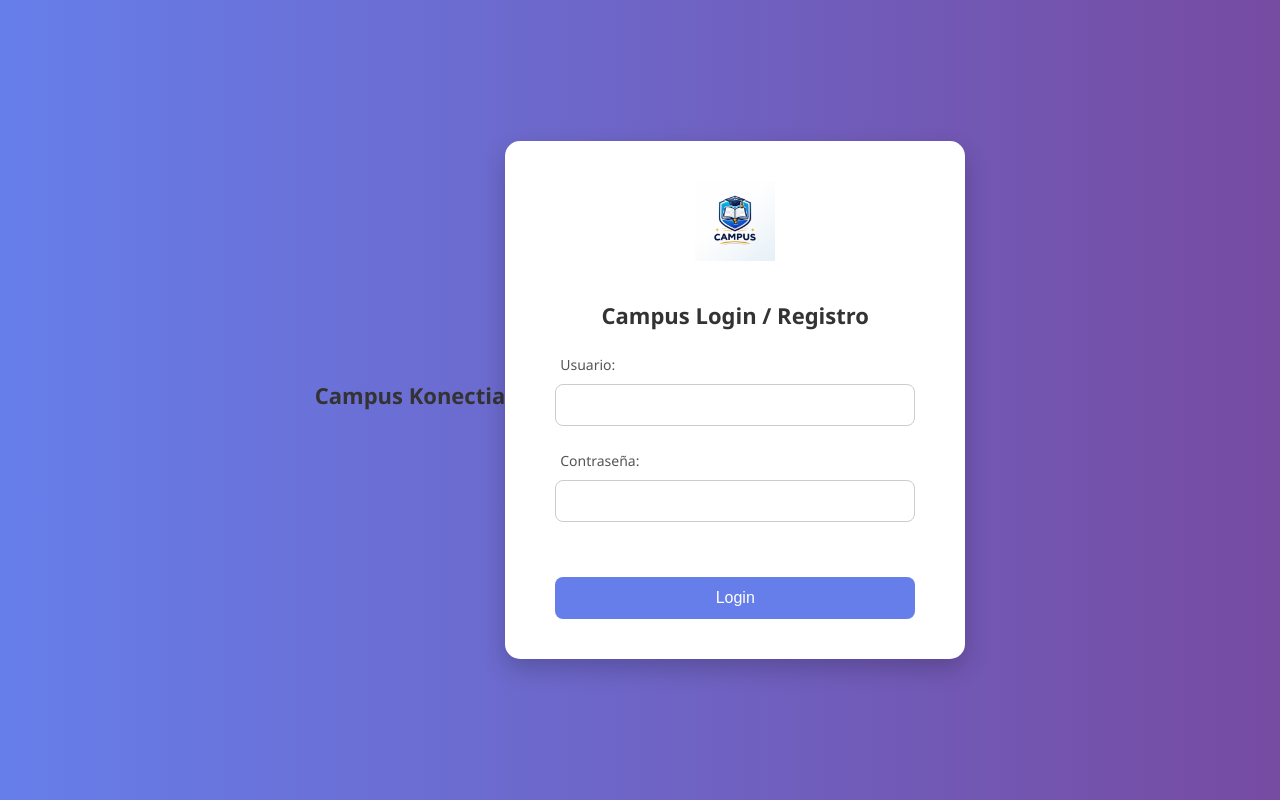
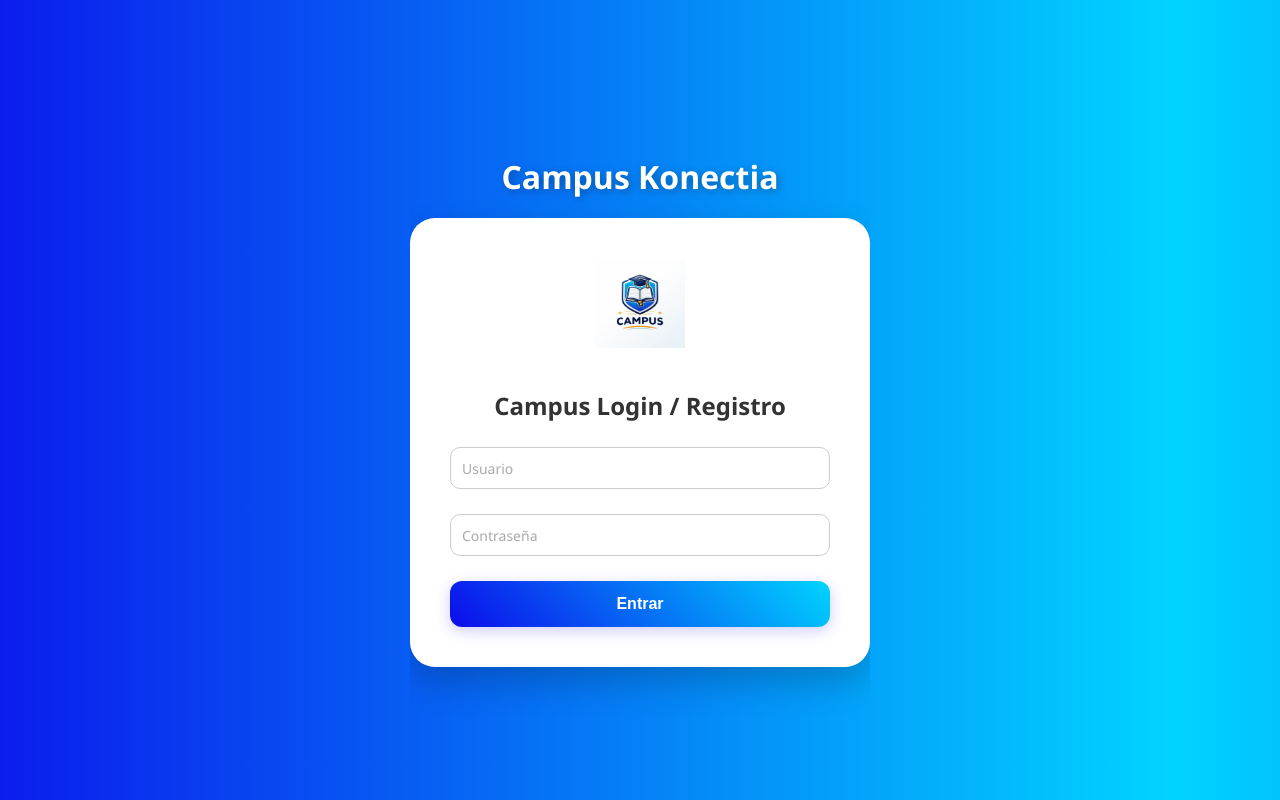
Before and after one commit to desireekonectia-coder/campus, a Flask app: page / in a window 1280 px wide. Run offline with Flask 3, Linux system fonts and the light colour scheme; some libraries are stand-ins or nearby versions.

Commit message:
Poner bonito

```diff
--- a/static/css/style.css
+++ b/static/css/style.css
@@ -1,91 +1,130 @@
-body {
+/* 1. Ajuste Global y Fuente */
+body, html {
+    margin: 0;
+    padding: 0;
+    height: 100%;
     font-family: 'Segoe UI', Tahoma, Geneva, Verdana, sans-serif;
-    background: linear-gradient(to right, #667eea, #764ba2);
+    overflow: hidden;
     display: flex;
+    flex-direction: column;
+    align-items: center;
     justify-content: center;
-    align-items: center;
-    height: 100vh;
-    margin: 0;
 }
 
-.container {
-    background-color: #fff;
-    padding: 40px 50px;
-    border-radius: 15px;
-    box-shadow: 0 10px 25px rgba(0,0,0,0.2);
-    width: 360px;
-    text-align: center;
-    position: relative;
+/* 2. Fondo Animado con TUS colores (Azul y Cian) */
+.background {
+    position: fixed;
+    top: 0;
+    left: 0;
+    width: 100%;
+    height: 100%;
+    /* Cambiado a tus colores: Azul #0c0ceb y Cian #00d4ff */
+    background: linear-gradient(90deg, #0c0ceb, #00d4ff, #0c0ceb);
+    background-size: 200% 200%;
+    animation: gradientMove 8s ease infinite;
+    z-index: -1;
 }
 
+@keyframes gradientMove {
+    0% { background-position: 0% 50%; }
+    50% { background-position: 100% 50%; }
+    100% { background-position: 0% 50%; }
+}
+
+/* 3. Estilo para el Título "Campus Konectia" (Visible sobre el fondo azul) */
+.header-title {
+    color: white;
+    font-size: 32px;
+    font-weight: bold;
+    margin-bottom: 20px;
+    text-shadow: 2px 2px 8px rgba(0,0,0,0.3);
+    z-index: 1;
+}
+
+/* 4. Contenedor del Formulario */
+.container {
+    width: 380px;
+    padding: 40px;
+    background: #fff;
+    border-radius: 25px;
+    box-shadow: 0 15px 35px rgba(0,0,0,0.2);
+    text-align: center;
+    position: relative; /* Cambiado de absolute para fluir con el título */
+}
+
+/* 5. Logo y Texto */
 .logo {
-    width: 80px;
-    height: 80px;
+    width: 90px;
+    height: auto;
     margin-bottom: 20px;
+    animation: dropIn 0.8s ease-out;
+}
+
+@keyframes dropIn {
+    0% { transform: translateY(-50px); opacity: 0; }
+    100% { transform: translateY(0); opacity: 1; }
 }
 
 h1 {
     margin-bottom: 25px;
+    font-size: 24px;
     color: #333;
-    font-size: 22px;
 }
 
-input[type="text"], input[type="password"], input[type="email"] {
+/* 6. Inputs y Etiquetas Flotantes */
+.form-group {
+    position: relative;
+    margin-bottom: 25px;
+}
+
+.form-group input {
     width: 100%;
     padding: 12px;
-    margin: 10px 0;
-    border-radius: 8px;
+    border-radius: 10px;
     border: 1px solid #ccc;
     font-size: 14px;
+    outline: none;
     box-sizing: border-box;
 }
 
-button {
+.form-group label {
+    position: absolute;
+    left: 12px;
+    top: 12px;
+    color: #aaa;
+    font-size: 14px;
+    pointer-events: none;
+    transition: 0.3s ease all;
+}
+
+.form-group input:focus + label,
+.form-group input:not(:placeholder-shown) + label {
+    top: -10px;
+    left: 8px;
+    font-size: 12px;
+    color: #0c0ceb; /* Azul de tu marca */
+    background: #fff;
+    padding: 0 4px;
+}
+
+/* 7. Botón con TUS colores */
+.btn {
     width: 100%;
-    padding: 12px;
-    margin-top: 15px;
+    padding: 14px;
     border: none;
-    border-radius: 8px;
-    background-color: #667eea;
+    border-radius: 12px;
+    /* Cambiado para que coincida con el fondo azul/cian */
+    background: linear-gradient(45deg, #0c0ceb, #00d4ff);
     color: white;
     font-size: 16px;
+    font-weight: bold;
     cursor: pointer;
-    transition: background 0.3s;
+    transition: all 0.3s ease;
+    box-shadow: 0 4px 15px rgba(12, 12, 235, 0.2);
 }
 
-button:hover {
-    background-color: #5a67d8;
+.btn:hover {
+    transform: translateY(-2px);
+    box-shadow: 0 8px 20px rgba(0,0,0,0.2);
+    filter: brightness(1.1);
 }
-
-.mensaje {
-    color: red;
-    font-size: 14px;
-    margin-bottom: 10px;
-}
-
-label {
-    float: left;
-    margin-left: 5px;
-    font-size: 14px;
-    color: #555;
-}
-
-.form-group {
-    margin-bottom: 15px;
-    text-align: left;
-    opacity: 1;
-    transition: opacity 0.5s ease;
-}
-
-/* Campo de email oculto inicialmente */
-.email-field {
-    opacity: 0;
-    height: 0;
-    overflow: hidden;
-    transition: opacity 0.5s ease, height 0.5s ease;
-}
-
-.email-field.show {
-    opacity: 1;
-    height: auto;
-}
--- /dev/null
+++ b/static/js/main.js
@@ -0,0 +1,9 @@
+document.addEventListener("DOMContentLoaded", function() {
+    const emailField = document.querySelector(".email-field");
+    if(emailField.classList.contains("show")) {
+        emailField.style.opacity = 0;
+        setTimeout(() => {
+            emailField.style.opacity = 1;
+        }, 100);
+    }
+});
--- a/templates/base.html
+++ b/templates/base.html
@@ -6,7 +6,7 @@
     <title>Campus Konectia</title>
 </head>
 <body>
-    <h1>Campus Konectia</h1>
+    <h1 class="header-title">Campus Konectia</h1>
 
     {% block content %}{% endblock %}
 
--- a/templates/login.html
+++ b/templates/login.html
@@ -6,56 +6,50 @@
 <html lang="es">
 <head>
     <meta charset="UTF-8">
-    <title>Login / Registro - Campus</title>
-    <style>
-
-    </style>
+    <title>Campus Login / Registro</title>
+    <link rel="stylesheet" href="{{ url_for('static', filename='css/style.css') }}">
 </head>
 <body>
+    <div class="background"></div>
     <div class="container">
-        <!-- Logo -->
+        <!-- Logo con animación -->
         <img src="{{ url_for('static', filename='images/logo.png') }}" alt="Logo Campus" class="logo">
-
-
-        <!-- Estilos -->
-        <link rel="stylesheet" href="{{ url_for('static', filename='css/style.css') }}">
-
 
         <h1>Campus Login / Registro</h1>
 
-        {% if mensaje %}
+       {% if mensaje %}
             <p class="mensaje">{{ mensaje }}</p>
         {% endif %}
 
         <form method="POST">
             <div class="form-group">
-                <label>Usuario:</label>
-                <input type="text" name="user" required>
+                <input type="text" name="user" id="user" placeholder=" " required>
+                <label>Usuario</label>
             </div>
 
             <div class="form-group">
-                <label>Contraseña:</label>
-                <input type="password" name="password" required>
+                <input type="password" name="password" id="password" placeholder=" " required>
+                <label>Contraseña</label>
             </div>
 
-            <div class="form-group email-field {% if mostrar_email %}show{% endif %}">
-                <label>Email:</label>
-                <input type="email" name="email" {% if mostrar_email %}required{% endif %}>
+            {% if mostrar_email %}
+            <div class="form-group">
+                <input type="email" name="email" id="email" placeholder=" " required>
+                <label>Email para registro</label>
             </div>
+            {% endif %}
 
-            <button type="submit">
-                {% if mostrar_email %}
-                    Registrarse
-                {% else %}
-                    Login
-                {% endif %}
+            <button type="submit" class="btn">
+                {% if mostrar_email %} Registrarse {% else %} Entrar {% endif %}
             </button>
         </form>
     </div>
+    <script src="{{ url_for('static', filename='js/main.js') }}"></script>
 </body>
 </html>
 
 
 
 
+
 {% endblock %}
```
